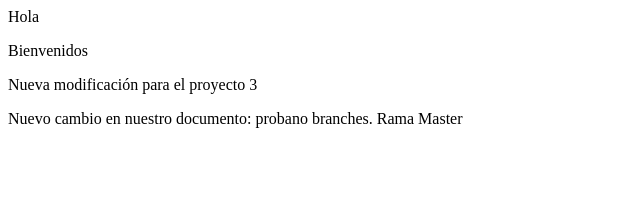
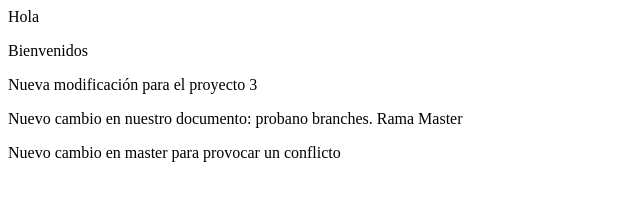
Before and after one commit to marianogallego/edifp, a plain HTML site: page index.html in a window 1280 px wide. Shown: the whole page, without its empty margins (0-640 px from the left). Drawn offline with Linux system fonts and the light colour scheme.

Commit message:
Modificación de párrafo desde master

```diff
--- a/index.html
+++ b/index.html
@@ -15,6 +15,6 @@
 
 
 
-
+<p>Nuevo cambio en master para provocar un conflicto</p>
     </body>
 </html>
```
